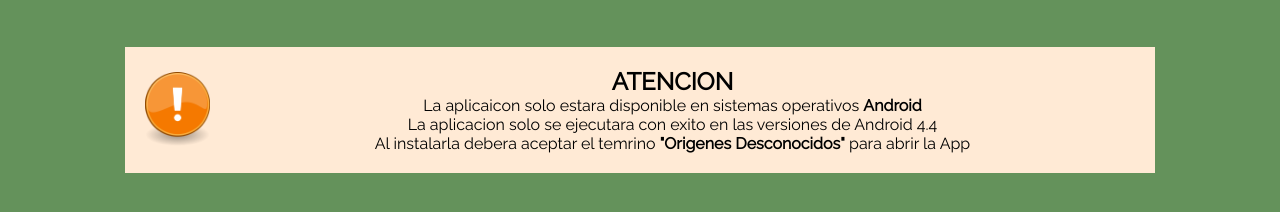
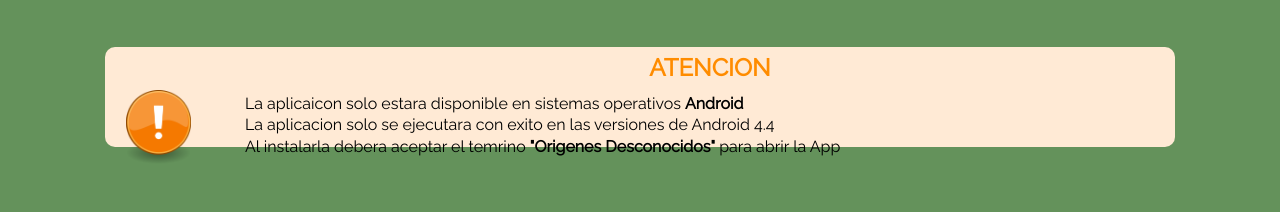
Before and after one commit to EzeDit23/RegalaUnaApp, a plain HTML site: page empezar.html in a window 1280 px wide. Shown: the part 1012-1224 px from the top of the page. After the commit the page ends 1198 px from the top, so only its background shows below. Drawn offline with Linux system fonts and the light colour scheme.

Commit message:
atencion cuadro

```diff
--- a/css/empezar.css
+++ b/css/empezar.css
@@ -41,16 +41,33 @@ body {
 
 #cuadro-atencion .contenedor {
     position: relative;
-    padding: 20px;
+    padding-top: 20px;
 }
 
-#cuadro-atencion img {
+.imagen-atencion img{
     float: left;
     width: 65px;
+    margin-left: 2%;
+    margin-top: 4%;
+    margin-bottom: 2%;
+    margin-right: 5%;
 }
 
 .contenido-atencion {
+    background-color: #ffead5;
+    border-radius: 10px;
+
+
+}
+
+.contenido-atencion h2 {
+    color: rgb(255, 140, 0);
     text-align: center;
-    background-color: #ffead5;
-    padding: 20px;
+    padding-top: 0.6%;
 }
+
+.contenido-atencion li {
+    text-align: left;
+    margin-top: 2%;
+    line-height: 0px;
+}
--- a/empezar.html
+++ b/empezar.html
@@ -37,14 +37,16 @@
 
             <section id="cuadro-atencion">
                 <div class="contenedor">
+                    <div class="imagen-atencion">
+                        <img src="img/atencion.png">
+                    </div>
                     <div class="contenido-atencion">
-                    <img src="img/atencion.png">
                         <h2>ATENCION</h2>
-                            <ul>
-                                <li>La aplicaicon solo estara disponible en sistemas operativos <strong>Android</strong></li>
-                                <li>La aplicacion solo se ejecutara con exito en las versiones de Android 4.4<li>
-                                <li>Al instalarla debera aceptar el temrino <strong>"Origenes Desconocidos"</strong> para abrir la App</li>
-                            </ul>
+                        <ul>
+                            <li>La aplicaicon solo estara disponible en sistemas operativos <strong>Android</strong></li>
+                            <li>La aplicacion solo se ejecutara con exito en las versiones de Android 4.4<li>
+                            <li>Al instalarla debera aceptar el temrino <strong>"Origenes Desconocidos"</strong> para abrir la App</li>
+                        </ul>
                     </div>
                 </div>
             </section>
```
